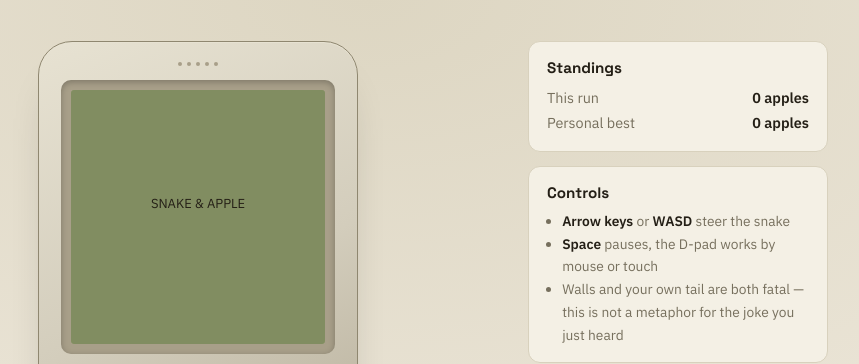
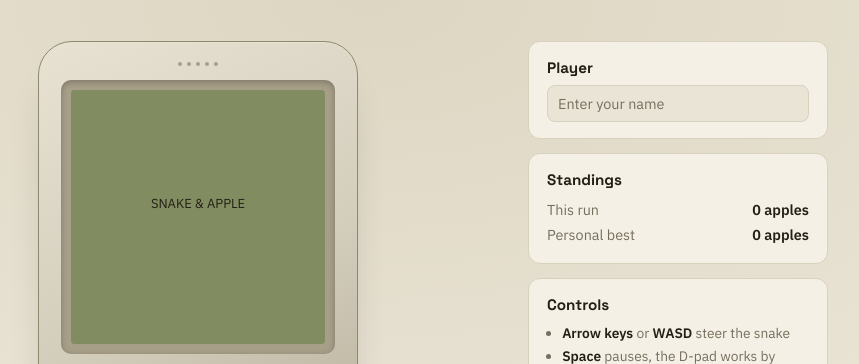
Before and after one commit to kanitkaraarya-source/entp6314, a plain HTML site: page snake-and-apple.html in a window 1280 px wide. Shown: the part 122-486 px from the top of the page, without its empty margins (272-1131 px from the left). Drawn offline with Linux system fonts and the light colour scheme.

Commit message:
Add screen wraparound, player name, and game-over roasts
Co-Authored-By: Claude Sonnet 5 <noreply@anthropic.com>

```diff
--- a/snake-and-apple.html
+++ b/snake-and-apple.html
@@ -1,4 +1,8 @@
 <!doctype html>
+<html lang="en">
+<head>
+<meta charset="utf-8">
+<meta name="viewport" content="width=device-width, initial-scale=1">
 <title>Snake Break</title>
 <style>
   @import url('https://fonts.googleapis.com/css2?family=Press+Start+2P&family=Space+Grotesk:wght@500;700&family=IBM+Plex+Sans:wght@400;500;600&display=swap');
@@ -289,6 +293,19 @@
     font-weight: 700;
   }
 
+  #playerName {
+    width: 100%;
+    font-family: inherit;
+    font-size: 0.9rem;
+    color: var(--ink);
+    background: var(--bg);
+    border: 1px solid var(--card-border);
+    border-radius: 8px;
+    padding: 8px 10px;
+  }
+  #playerName::placeholder { color: var(--muted); }
+  #playerName:focus-visible { outline: 2px solid var(--accent); outline-offset: 1px; }
+
   .scoreline {
     display: flex;
     justify-content: space-between;
@@ -317,6 +334,8 @@
     padding-left: 10px;
   }
 </style>
+</head>
+<body>
 
 <main>
   <header class="page">
@@ -374,9 +393,14 @@
 
   <div class="panel">
     <div class="card">
+      <h2>Player</h2>
+      <input id="playerName" type="text" maxlength="18" placeholder="Enter your name" autocomplete="off" />
+    </div>
+
+    <div class="card">
       <h2>Standings</h2>
-      <div class="scoreline"><span>This run</span><strong id="panelScore">0 apples</strong></div>
-      <div class="scoreline"><span>Personal best</span><strong id="panelBest">0 apples</strong></div>
+      <div class="scoreline"><span id="runLabel">This run</span><strong id="panelScore">0 apples</strong></div>
+      <div class="scoreline"><span id="bestLabel">Personal best</span><strong id="panelBest">0 apples</strong></div>
     </div>
 
     <div class="card">
@@ -384,7 +408,7 @@
       <ul>
         <li><strong>Arrow keys</strong> or <strong>WASD</strong> steer the snake</li>
         <li><strong>Space</strong> pauses, the D-pad works by mouse or touch</li>
-        <li>Walls and your own tail are both fatal — this is not a metaphor for the joke you just heard</li>
+        <li>Drift off one edge of the screen and you'll reappear on the other — only your own tail is fatal</li>
       </ul>
     </div>
 
@@ -407,12 +431,17 @@
   var panelScore = document.getElementById('panelScore');
   var panelBest = document.getElementById('panelBest');
   var quipCard = document.getElementById('quipCard');
+  var playerNameInput = document.getElementById('playerName');
+  var runLabel = document.getElementById('runLabel');
+  var bestLabel = document.getElementById('bestLabel');
 
   var HIGH_KEY = 'snakeBreakHighScore';
+  var NAME_KEY = 'snakeBreakPlayerName';
   var best = 0;
   try { best = parseInt(localStorage.getItem(HIGH_KEY), 10) || 0; } catch (e) { best = 0; }
+  try { playerNameInput.value = localStorage.getItem(NAME_KEY) || ''; } catch (e) {}
 
-  var quips = [
+  var idleQuips = [
     "Rumor has it every apple eaten cancels one dad joke. Science is still confirming this.",
     "Fun fact: the snake has heard every pun the professor has, and still keeps eating.",
     "An apple a day keeps the pun-ishment away. Mostly.",
@@ -420,6 +449,37 @@
     "Legend says a high score here buys you one joke-free lecture. Legend is unconfirmed.",
     "Every apple is a small, crunchy act of rebellion against dad jokes everywhere."
   ];
+
+  var insultTemplates = [
+    "{name}, the apple deserved better than that.",
+    "Nice try, {name}. The snake respectfully disagrees.",
+    "That wasn't a wall, {name}, that was a lesson.",
+    "The tail got you again, {name}. It always does.",
+    "Somewhere, a Nokia from 2003 is outscoring you, {name}.",
+    "Bold of you, {name}, to trust yourself with four directions.",
+    "Ten pixels of snake just outsmarted you, {name}.",
+    "{name}, that run belongs in a blooper reel, not a scoreboard."
+  ];
+  var fallbackNames = ["champ", "legend", "maestro", "ace", "genius", "hotshot"];
+
+  function pickInsult() {
+    var name = (playerNameInput.value || '').trim();
+    var label = name || fallbackNames[Math.floor(Math.random() * fallbackNames.length)];
+    var t = insultTemplates[Math.floor(Math.random() * insultTemplates.length)];
+    return t.replace('{name}', label);
+  }
+
+  function updateNameLabels() {
+    var name = (playerNameInput.value || '').trim();
+    runLabel.textContent = name || 'This run';
+    bestLabel.textContent = name ? name + "'s best" : 'Personal best';
+  }
+
+  playerNameInput.addEventListener('input', function () {
+    updateNameLabels();
+    try { localStorage.setItem(NAME_KEY, playerNameInput.value); } catch (e) {}
+  });
+  updateNameLabels();
 
   var state, snake, dir, nextDir, apple, score, speedMs, timer;
 
@@ -434,6 +494,7 @@
     speedMs = 150;
     placeApple();
     updateScoreUI();
+    quipCard.textContent = idleQuips[Math.floor(Math.random() * idleQuips.length)];
     showOverlay('SNAKE &amp; APPLE', 'PRESS START');
     draw();
   }
@@ -496,15 +557,17 @@
       try { localStorage.setItem(HIGH_KEY, String(best)); } catch (e) {}
     }
     updateScoreUI();
-    quipCard.textContent = quips[Math.floor(Math.random() * quips.length)];
+    quipCard.textContent = pickInsult();
     showOverlay('GAME OVER', 'PRESS START TO RETRY');
   }
 
   function tick() {
     dir = nextDir;
-    var head = { x: snake[0].x + dir.x, y: snake[0].y + dir.y };
+    var head = {
+      x: (snake[0].x + dir.x + GRID) % GRID,
+      y: (snake[0].y + dir.y + GRID) % GRID
+    };
 
-    if (head.x < 0 || head.x >= GRID || head.y < 0 || head.y >= GRID) return gameOver();
     if (snake.some(function (s) { return s.x === head.x && s.y === head.y; })) return gameOver();
 
     snake.unshift(head);
@@ -571,3 +634,5 @@
   newGame();
 })();
 </script>
+</body>
+</html>
```
